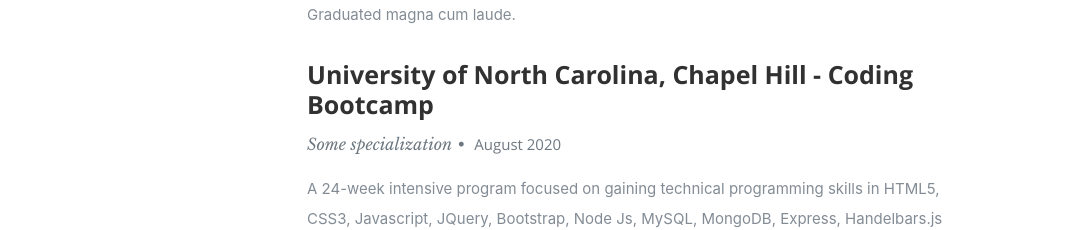
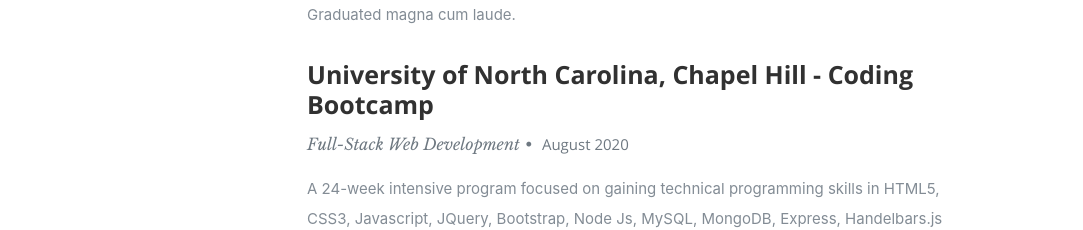
Before and after one commit to jvernot/reactPortfolio, a React (Create React App) app: page / in a window 1280 px wide. Shown: the part 1700-1930 px from the top of the page, without its empty margins (98-1181 px from the left). Built offline with nearby package versions, Linux system fonts and the light colour scheme.

Commit message:
education update

```diff
--- a/src/resumeData.js
+++ b/src/resumeData.js
@@ -34,7 +34,7 @@
       },
       {
         "UniversityName":"University of North Carolina, Chapel Hill - Coding Bootcamp",
-        "specialization":"Some specialization",
+        "specialization":"Full-Stack Web Development",
         "MonthOfPassing":"August",
         "YearOfPassing":"2020",
         "Achievements":"A 24-week intensive program focused on gaining technical programming skills in HTML5, CSS3, Javascript, JQuery, Bootstrap, Node Js, MySQL, MongoDB, Express, Handelbars.js & ReactJS."
```
